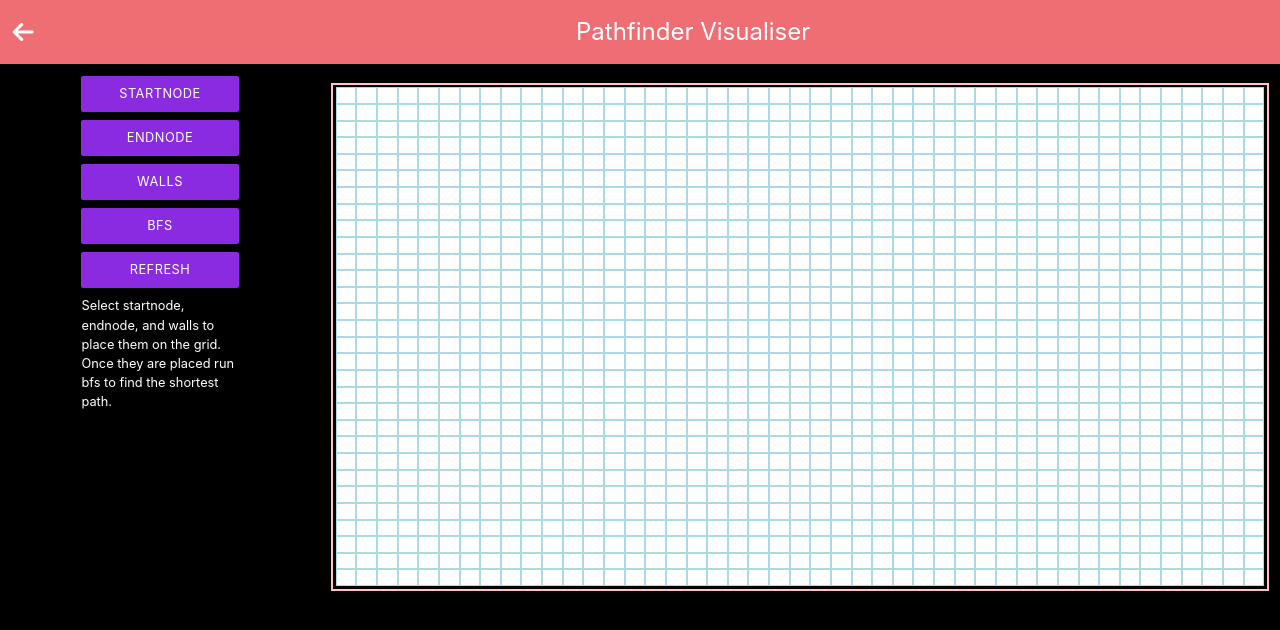
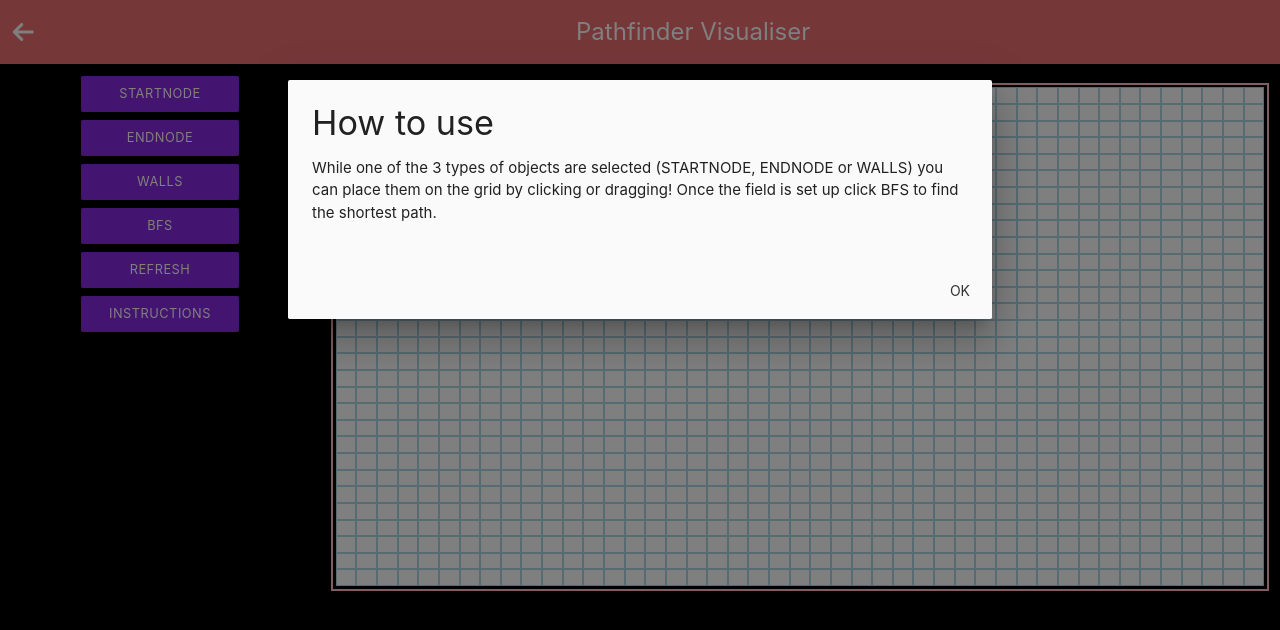
Before and after one commit to projectaki/pathfinder, a React (Create React App) app: page / in a window 1280 px wide. Shown: the top 630 px of the page. Built offline with nearby package versions, Linux system fonts and the light colour scheme.

Commit message:
added modal

```diff
--- a/src/Pathfinder/Pathfinder.jsx
+++ b/src/Pathfinder/Pathfinder.jsx
@@ -32,7 +32,7 @@ export default class Pathfinder extends React.Component {
 
     componentDidMount() {
         this.refresh();
-        //this.setState({startnode: [0,0], endnode: [29,44]});
+
 
             window.addEventListener("mousedown", (event) => {
                 event.preventDefault();
@@ -42,8 +42,20 @@ export default class Pathfinder extends React.Component {
             window.addEventListener('mouseup', (event) => {
                 this.setState({trigger: false});
             });
+            const M = window.M;
+            var elems = document.querySelectorAll('.modal');
+            M.Modal.init(elems, []);
+
+            this.openModal();
 
 
+    }
+
+    openModal() {
+        const M = window.M;
+        let elem = document.getElementById("modal1");
+        var instance = M.Modal.getInstance(elem);
+        instance.open();
     }
 
     refresh() {
@@ -223,7 +235,7 @@ export default class Pathfinder extends React.Component {
                             <button id="wallbtn" class="waves-effect waves-light btn" style={{backgroundColor: "blueviolet"}} onClick={() => this.wallSelectionTrigger("wallbtn")}>Walls</button>
                             <button id="bfsbtn" class="waves-effect waves-light btn" style={{backgroundColor: "blueviolet"}} onClick={() => this.bfs()}>bfs</button>
                             <button id="refreshbtn" class="waves-effect waves-light btn" style={{backgroundColor: "blueviolet"}} onClick={() => this.refresh()}>Refresh</button>
-                            <p className="res-p">Select startnode, endnode, and walls to place them on the grid. Once they are placed run bfs to find the shortest path.</p>
+                            <button id="" class="waves-effect waves-light btn" style={{backgroundColor: "blueviolet"}} onClick={() => this.openModal()}>Instructions</button>
                         </div>
                     </div>
 
@@ -237,7 +249,17 @@ export default class Pathfinder extends React.Component {
                         </div>
 
                 </div>
-
+                <div id="modal1" class="modal">
+                    <div class="modal-content">
+                    <h4>How to use</h4>
+                    <p>While one of the 3 types of objects are selected (STARTNODE, ENDNODE or WALLS) you can place them on the grid by clicking or dragging! Once the field is set up
+                        click BFS to find the shortest path.
+                    </p>
+                    </div>
+                    <div class="modal-footer">
+                    <a href="#!" class="modal-close waves-effect waves-green btn-flat">OK</a>
+                    </div>
+                </div>
             </div>
 
 
```
Also changed, not shown: 1 other file (tests, documents, lock files or other folders).
